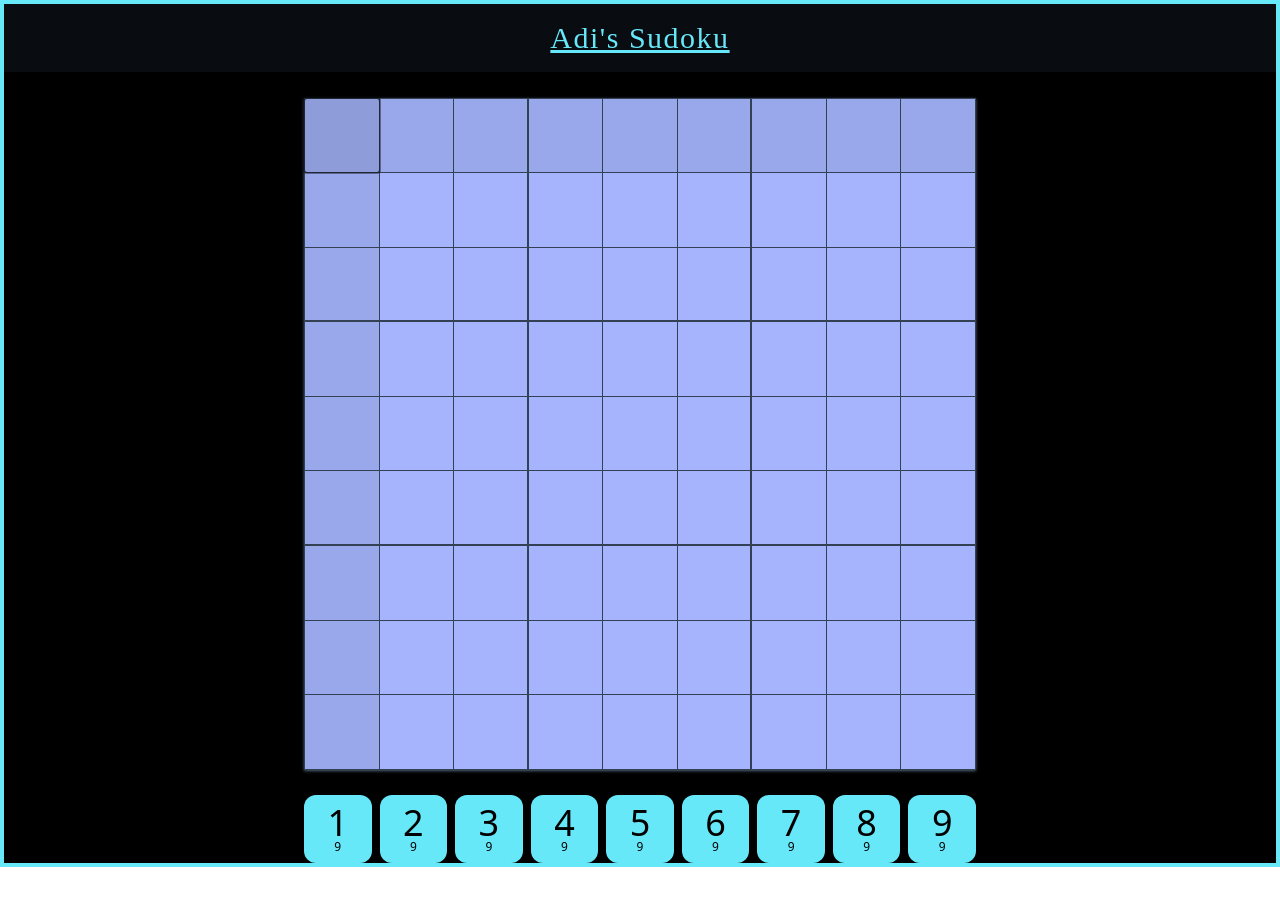
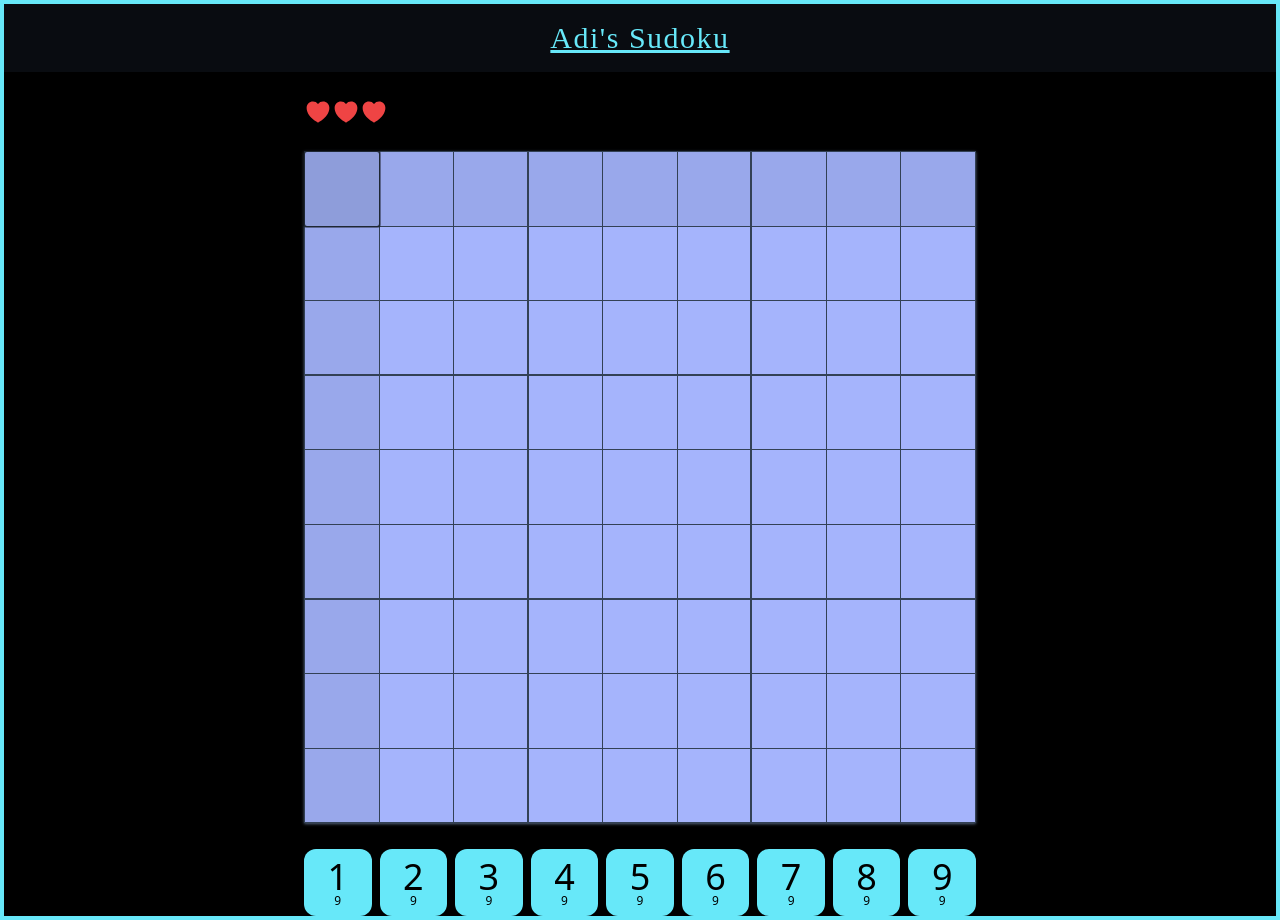
Before and after one commit to AdithyanA2005/Adis_Sudoku, a React (Vite) app: page /new-game in a window 1280 px wide. Before the commit the page ends 867 px from the top, so only its background shows below. Built offline with nearby package versions, Linux system fonts and the light colour scheme; no server answers; a web font is replaced by a local one.

Commit message:
No of lifes left feature added

```diff
--- a/src/components/GamePage/index.jsx
+++ b/src/components/GamePage/index.jsx
@@ -5,10 +5,13 @@ import BoardContext from "../../context/board/BoardContext";
 import ColorContext from "../../context/color/ColorContext";
 
 export default function GamePage() {
-  const tableRef = useRef(null);
-  const { board, fillBtnsCount } = useContext(BoardContext);
+  const { board, totalNoOfLives, livesLeft, fillBtnsCount } = useContext(BoardContext);
   const { focusedCell, setFocusedCell } = useContext(BoardContext);
   const { tertiaryColor } = useContext(ColorContext);
+  const tableRef = useRef(null);
+
+  // Array of numbers `1` represent alive and `0` represent dead
+  const lives = Array.from({ length: totalNoOfLives }, (_, index) => index < livesLeft);
 
   // To use arrows to shift between different cells
   useEffect(() => {
@@ -25,9 +28,21 @@ export default function GamePage() {
 
   return (
     <section>
+      <div className="w-full max-w-2xl mx-auto mt-[2vw]">
+        <div className="flex">
+          {lives.map((alive, index) => alive ? (
+            <svg key={index} xmlns="http://www.w3.org/2000/svg" viewBox="0 0 24 24" fill="currentColor" className="text-red-500 w-7 h-7">
+              <path d="M11.645 20.91l-.007-.003-.022-.012a15.247 15.247 0 01-.383-.218 25.18 25.18 0 01-4.244-3.17C4.688 15.36 2.25 12.174 2.25 8.25 2.25 5.322 4.714 3 7.688 3A5.5 5.5 0 0112 5.052 5.5 5.5 0 0116.313 3c2.973 0 5.437 2.322 5.437 5.25 0 3.925-2.438 7.111-4.739 9.256a25.175 25.175 0 01-4.244 3.17 15.247 15.247 0 01-.383.219l-.022.012-.007.004-.003.001a.752.752 0 01-.704 0l-.003-.001z" />
+            </svg>
+          ) : (
+            <svg key={index} xmlns="http://www.w3.org/2000/svg" fill="none" viewBox="0 0 24 24" strokeWidth={1.5} stroke="currentColor" className="text-red-500 w-7 h-7">
+              <path strokeLinecap="round" strokeLinejoin="round" d="M21 8.25c0-2.485-2.099-4.5-4.688-4.5-1.935 0-3.597 1.126-4.312 2.733-.715-1.607-2.377-2.733-4.313-2.733C5.1 3.75 3 5.765 3 8.25c0 7.22 9 12 9 12s9-4.78 9-12z" />
+            </svg>)
+          )}
+        </div>
+      </div>
+
       <div
-        ref={tableRef}
-        className="mt-[5vw] bg-slate-700 shadow-white shadow p-[1px] grid gap-[1px] grid-cols-9 w-full max-w-2xl mx-auto aspect-square"
         ref={tableRef}
         style={{backgroundColor: tertiaryColor}}
         className="mt-[2vw] shadow-slate-600 shadow p-[1px] grid gap-[1px] grid-cols-9 w-full max-w-2xl mx-auto aspect-square"
--- a/src/context/board/BoardState.jsx
+++ b/src/context/board/BoardState.jsx
@@ -8,6 +8,10 @@ export default function BoardState(props) {
   // States containing the questions and solution of the sudoku board
   const [board, setBoard] = useState(boardDefaultValues);
   const [boardSol, setBoardSol] = useState(null);
+
+  // Stores no of lives left
+  const totalNoOfLives = 3;
+  const [livesLeft, setLivesLeft] = useState(totalNoOfLives);
 
   // This will store the count of a specific numbers to fill cells
   const [fillBtnsCount, setFillBtnsCount] = useState([9, 9, 9, 9, 9, 9, 9, 9, 9]);
@@ -49,8 +53,32 @@ export default function BoardState(props) {
       })
   }, []);
 
+  useEffect(() => {
+    if (livesLeft === 0) {
+      alert("game over")
+    }
+  }, [livesLeft])
+
+  // Update a specific cell in the grid
+  const updateCell = (value) => {
+    setBoard(prevBoard => {
+      // Indices of currenty selected cell
+      const rowIndex = focusedCell.row;
+      const colIndex = focusedCell.col;
+
+      // Check if entered value is a correct value else reduce a life
+      const correctValue = boardSol[rowIndex][colIndex];
+      if (value !== correctValue) return setLives(prev => prev - 1)
+
+      // Update the value in the board
+      const newBoard = [...prevBoard];
+      newBoard[rowIndex][colIndex] = value;
+      setBoard(newBoard);
+    });
+  };
+
   return (
-    <BoardContext.Provider value={{ board, boardSol, loading, setLoading, fillBtnsCount, setFillBtnsCount, focusedCell, setFocusedCell }}>
+    <BoardContext.Provider value={{ board, boardSol, loading, setLoading, livesLeft, setLivesLeft, totalNoOfLives, fillBtnsCount, setFillBtnsCount, focusedCell, setFocusedCell, updateCell }}>
       {props.children}
     </BoardContext.Provider>
   );
```
